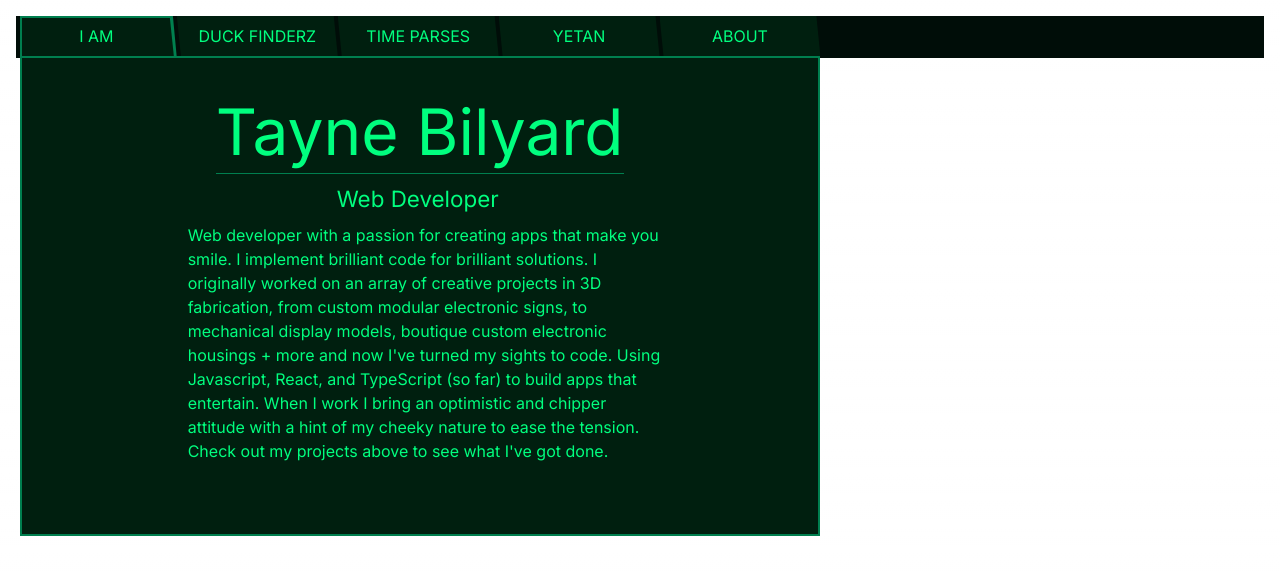
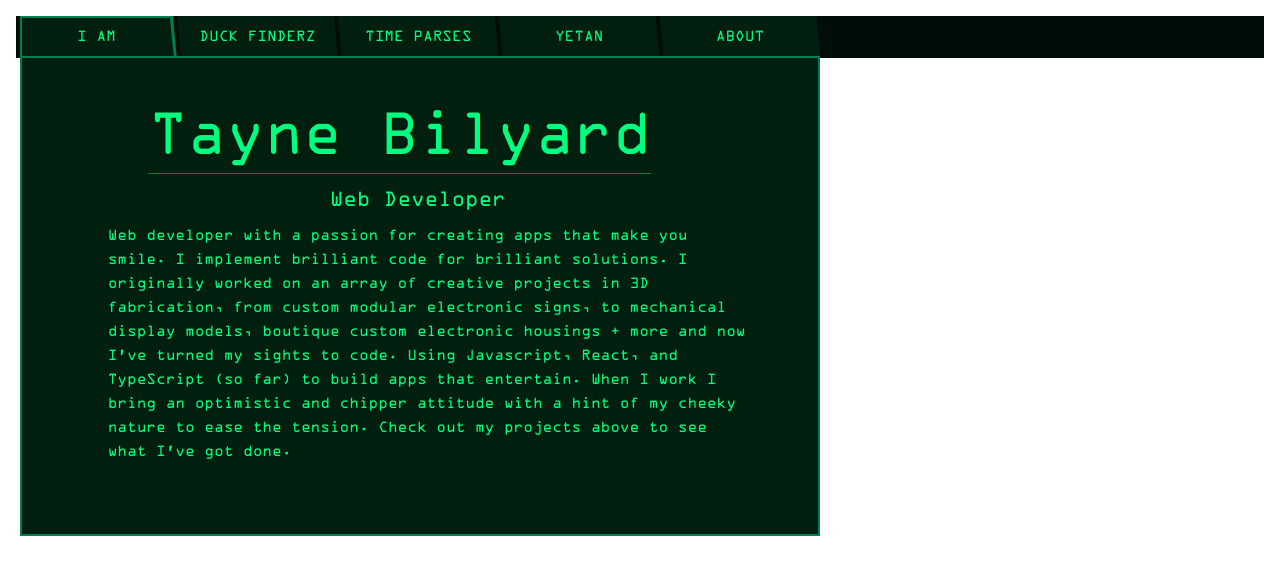
Before and after one commit to TayneB/portfol-marbware, a Next.js app: page / in a window 1280 px wide. Shown: the top 574 px of the page. Built offline with nearby package versions, Linux system fonts and the light colour scheme.

Commit message:
Added Font

```diff
--- a/src/app/globals.css
+++ b/src/app/globals.css
@@ -16,6 +16,13 @@
   }
 }
 
+@font-face {
+  font-family: 'OCR A Extended';
+  src: url('/fonts/OCRAEXT.TTF') format('truetype');
+  font-weight: normal;
+  font-style: normal;
+}
+
 body {
   margin: 1rem;
 
@@ -29,6 +36,7 @@ body {
 }
 
 .nav-bar {
+  font-family: 'OCR A Extended', monospace;
   list-style-type: none; /* Remove bullets */
   background-color: #000d08; /* Dark background */
   overflow: visible; /* Clear floats */
@@ -170,6 +178,7 @@ body {
 
 /* Content Pages */
 .page-content {
+  font-family: 'OCR A Extended', monospace;
   background-color: #001f0f;
   color: rgb(0, 255, 127);
   /* outline: rgb(89, 255, 24), solid, 0.2rem; */
@@ -190,7 +199,7 @@ h1.landing-h1 {
   font-size: 4rem;
   max-height: 5.6rem;
   justify-self: center;
-  margin: 1.6rem 0 0 0rem;
+  margin: 1.6rem 2.5rem 0 0rem;
   border-bottom: rgb(0, 127, 79) solid 1px;
 }
 
@@ -202,7 +211,7 @@ h2.landing-h2 {
 }
 
 p.landing-p {
-  max-width: 30rem;
+  max-width: 40rem;
   justify-self: center;
 }
 
@@ -254,6 +263,13 @@ div.video-duckFinderz iframe {
   grid-column-end: 3;
 }
 
+/* Proj 3 = portfol-marbware/src/app/project3 */
+h1.project3-h1 {
+  font-size: 3rem;
+  margin: 0.5rem 0 0 1rem;
+  max-width: 48rem;
+}
+
 @layer utilities {
   .text-balance {
     text-wrap: balance;
--- a/src/app/project3/page.tsx
+++ b/src/app/project3/page.tsx
@@ -3,8 +3,8 @@ import React from 'react'
 const Proj3Page: React.FC = () => {
   return (
     <div className="page-content">
-      <h1>Yetans Emporium</h1>
-      <p>
+      <h1 className="project3-h1">Yetans Emporium</h1>
+      <p className="project3-p">
         Not a complicated project but a fun one nontheless, Yetans Emporium is a
         basic chatbot built in plain old javascript. The focus of the emporium
         is to help people choose what class they would like to play in the
```
Also changed, not shown: public/fonts/OCRAEXT.TTF (added).
